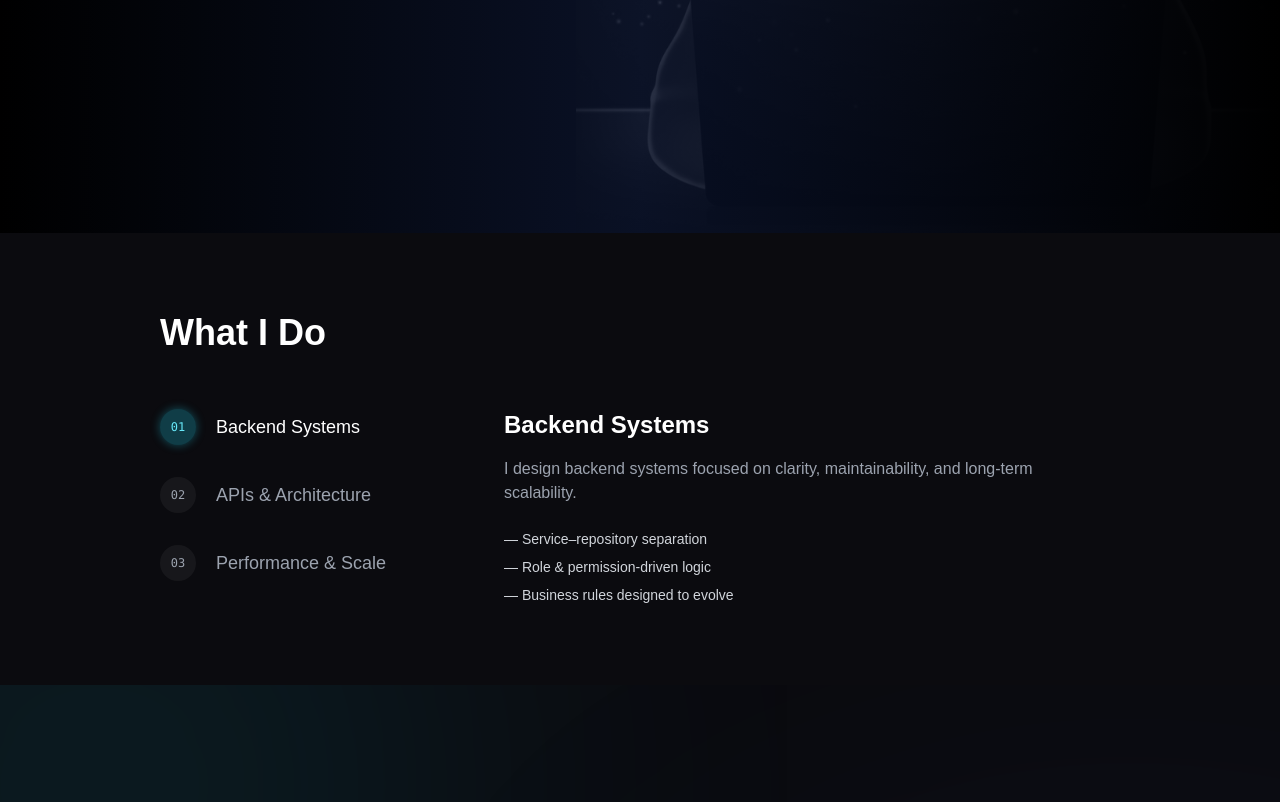
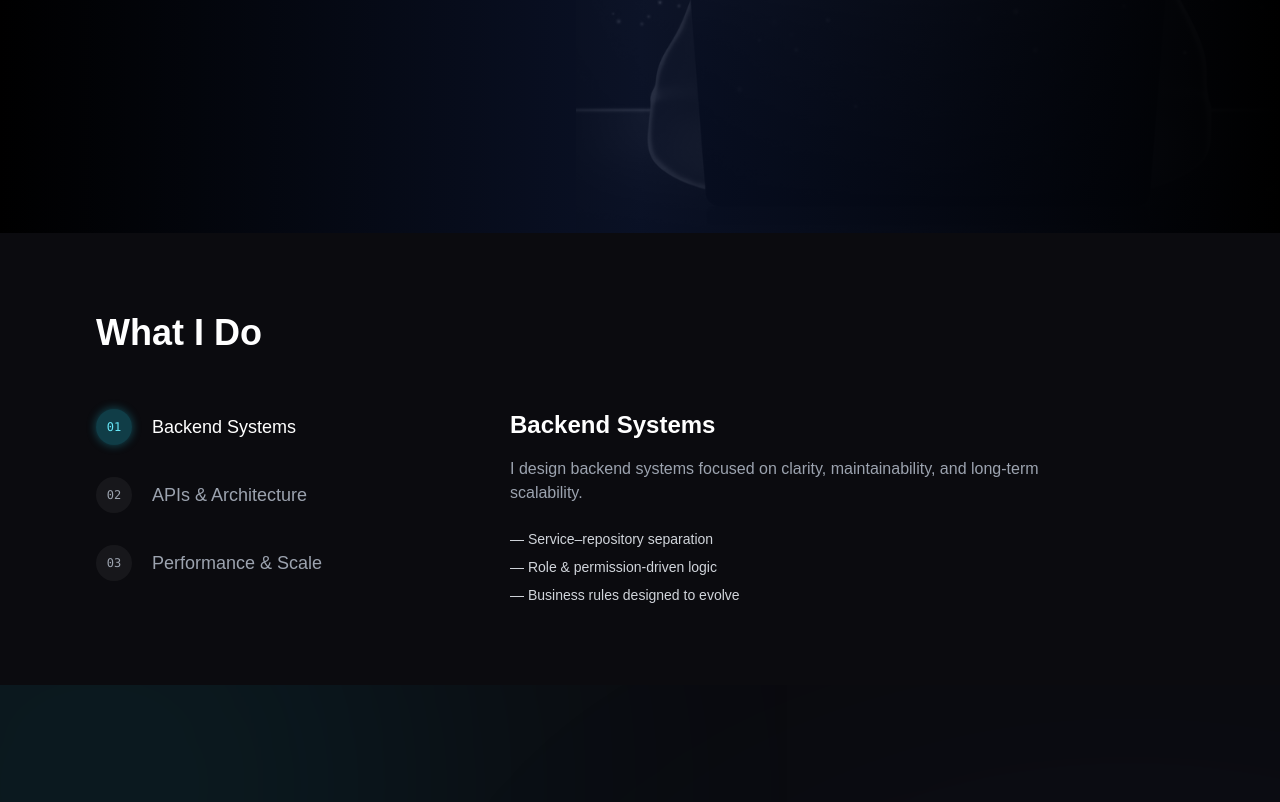
Before and after one commit to abhishekarora17/react-portfolio, a React (Vite) app: page / in a window 1280 px wide. Shown: the part 567-1369 px from the top of the page. Built offline with nearby package versions, Linux system fonts and the light colour scheme.

Commit message:
what i do section update

```diff
--- a/src/sections/WhatIDo.tsx
+++ b/src/sections/WhatIDo.tsx
@@ -66,12 +66,12 @@ export default function WhatIDo() {
         <div className="absolute left-1/3 top-1/2 w-[500px] h-[500px] -translate-y-1/2 bg-cyan-500/8 rounded-full blur-[260px]" />
       </div>
 
-      <div className="relative px-12 md:px-24 max-w-6xl mx-auto z-10">
+      <div className="relative px-12 md:px-24 max-w-6xl z-10">
         <h2 className="text-3xl md:text-4xl font-bold mb-14">
           What I Do
         </h2>
 
-        <div className="grid grid-cols-1 md:grid-cols-[280px_1fr] gap-16">
+        <div className="grid grid-cols-1 md:grid-cols-[350px_1fr] gap-16">
           {/* ================= LEFT STEPS ================= */}
           <div className="relative">
             {/* Subtle base guide (optional, very light) */}
```
